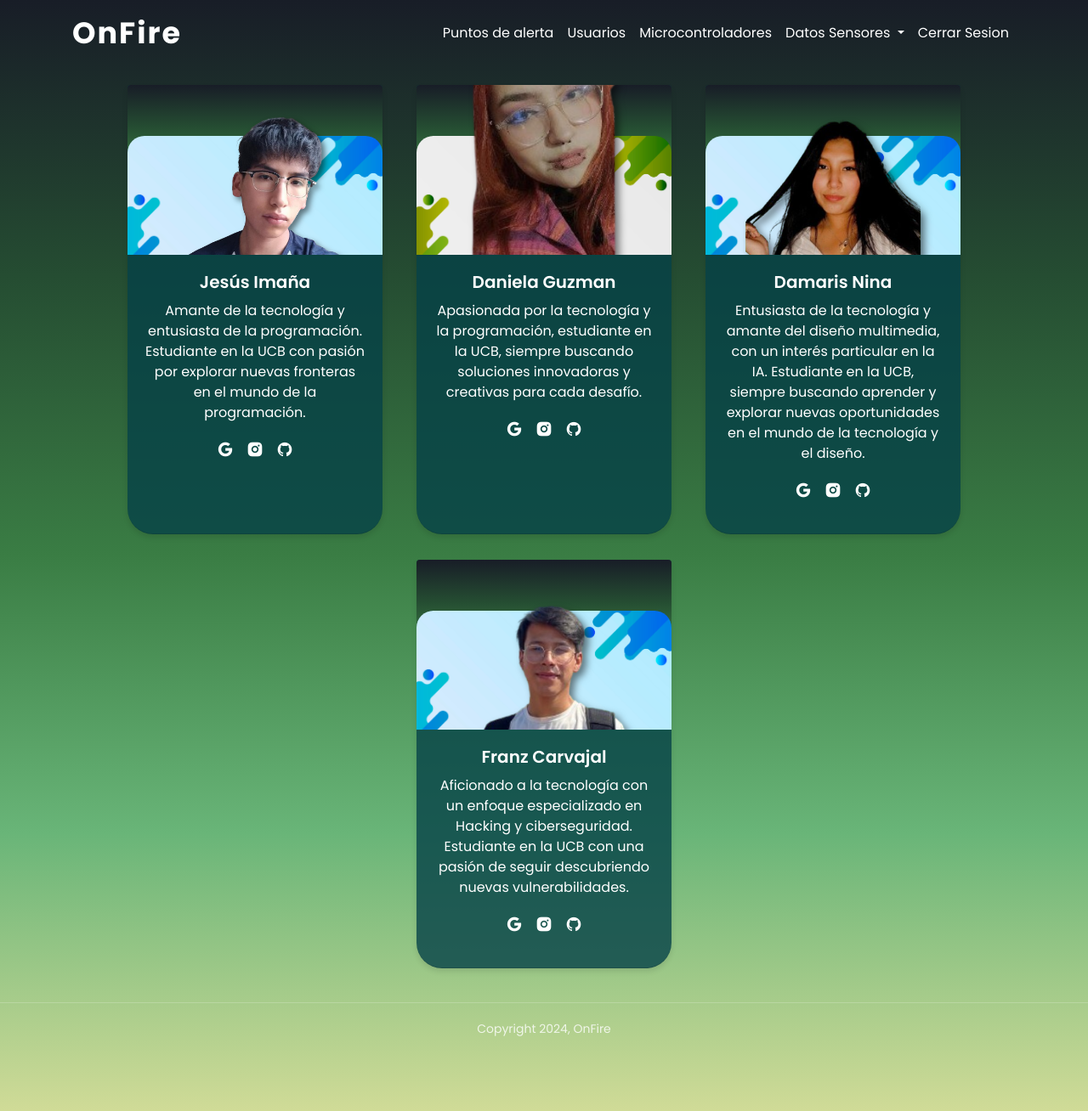
After one commit to MrBl4ck04/IoTIncendios, a PHP site: page /IoTIncendios/contacto/indexContactoAD.html in a window 1280 px wide. The commit adds this page. Shown: the whole page at 85% size. Run offline with PHP 8.4, Linux system fonts and the light colour scheme.

```diff
--- /dev/null
+++ b/contacto/indexContactoAD.html
@@ -0,0 +1,149 @@
+<!DOCTYPE html>
+<html lang="en">
+<head>
+    <meta charset="UTF-8">
+    <meta http-equiv="X-UA-Compatible" content="IE=edge">
+    <meta name="viewport" content="width=device-width, initial-scale=1.0">
+    <title>Contacto</title>
+    <link rel="stylesheet" href="https://cdn.jsdelivr.net/npm/bootstrap@4.6.2/dist/css/bootstrap.min.css">
+    <link rel="stylesheet" href="stylesContacto.css">
+    <link href="https://cdn.jsdelivr.net/npm/remixicon/fonts/remixicon.css" rel="stylesheet">
+    <link rel="stylesheet" href="/frontend/style.css">
+    <style>
+        body {
+            background: linear-gradient(to bottom, #181d27, #254d32, #3a7d44, #69b578, #d0db97);
+            color: #fff; /* Opcional para asegurar texto legible */
+        }
+    </style>
+</head>
+<body>
+    <nav class="navbar navbar-light fixed-top navbar-expand-lg">
+        <div class="container">
+            <a class="navbar-brand" href="../frontend/index.html">OnFire</a>
+
+            <button class="navbar-toggler" type="button" data-toggle="collapse" data-target="#navbarOpen">
+                <span class="navbar-toggler-icon"></span>
+            </button>
+
+            <div class="collapse navbar-collapse" id="navbarOpen">
+                <ul class="navbar-nav ml-auto">
+
+                    <li class="nav-item">
+                        <a class="nav-link" href="http://localhost/index.php">Puntos de alerta</a>
+                    </li>
+                    <li class="nav-item">
+                        <a class="nav-link" href="http://localhost/IoTIncendios/usersWEb/usersABM.php">Usuarios</a>
+                    </li>
+                    <li class="nav-item">
+                        <a class="nav-link" href="http://localhost/IoTIncendios/microWEb/microABM.php">Microcontroladores</a>
+                    </li>
+                    <li class="nav-item dropdown">
+                        <a class="nav-link dropdown-toggle" href="#" id="navbarDropdown" role="button" data-toggle="dropdown" aria-haspopup="true" aria-expanded="false">
+                            Datos Sensores
+                        </a>
+                        <div class="dropdown-menu" aria-labelledby="navbarDropdown">
+                            <a class="dropdown-item" href="http://localhost/IoTIncendios/datosWeb/ver_datos.php?sensor=flama">Flama</a>
+                            <a class="dropdown-item" href="http://localhost/IoTIncendios/datosWeb/ver_datos.php?sensor=humedad">Humedad</a>
+                            <a class="dropdown-item" href="http://localhost/IoTIncendios/datosWeb/ver_datos.php?sensor=humo">Humo</a>
+                            <a class="dropdown-item" href="http://localhost/IoTIncendios/datosWeb/ver_datos.php?sensor=temperatura">Temperatura</a>
+                        </div>
+                    </li>
+                    <li class="nav-item">
+                        <a class="nav-link" href="http://127.0.0.1:5501/frontend/index.html">Cerrar Sesion</a>
+                    </li>
+                </ul>
+            </div>
+
+        </div>
+    </nav>
+
+    <div class="main">
+        <div class="container__cards">
+
+        <div class="card">
+            <div class="cover">
+                <img src="JesusView.png" alt="" >
+                <div class="img__back"></div>
+            </div>
+            <div class="description">
+                <h2>Jesús Imaña</h2>
+                <p>Amante de la tecnología y entusiasta de la programación. Estudiante en la UCB con pasión por explorar nuevas fronteras en el mundo de la programación.</p>
+                <ul>
+                    <li><a class="google" href="mailto:imajesus08@gmail.com"><i class="ri-google-fill"></i></a></li>
+                    <li><a class="instagram" href="https://www.instagram.com/jesdan_rs?igsh=NzlsejNiMGd1Z2h6"><i class="ri-instagram-fill"></i></a></li>
+                    <li><a class="github" href="https://github.com/JesusIma"><i class="ri-github-fill"></i></a></li>
+                </ul>
+            </div>
+        </div>
+
+        <div class="card">
+            <div class="cover">
+                <img src="Dani-removebg-preview.png" alt="">
+                <div class="img__back"></div>
+            </div>
+            <div class="description">
+                <h2>Daniela Guzman</h2>
+                <p>Apasionada por la tecnología y la programación, estudiante en la UCB, siempre buscando soluciones innovadoras y creativas para cada desafío.</p>
+                <ul>
+                    <li><a class="google" href="mailto:danialee14@gmail.com"><i class="ri-google-fill"></i></a></li>
+                    <li><a class="instagram" href="https://www.instagram.com/danialee14/"><i class="ri-instagram-fill"></i></a></li>
+                    <li><a class="github" href="https://github.com/inaDAGod"><i class="ri-github-fill"></i></a></li>
+                </ul>
+            </div>
+        </div>
+
+        <div class="card">
+            <div class="cover">
+                <img src="DamView.png" alt="">
+                <div class="img__back"></div>
+            </div>
+            <div class="description">
+                <h2>Damaris Nina</h2>
+                <p>Entusiasta de la tecnología y amante del diseño multimedia, con un interés particular en la IA. Estudiante en la UCB, siempre buscando aprender y explorar nuevas oportunidades en el mundo de la tecnología y el diseño.</p>
+                <ul>
+                    <li><a class="google" href="mailto:@gmail.com"><i class="ri-google-fill"></i></a></li>
+                    <li><a class="instagram" href="https://www.instagram.com/surprise_leonardini?igsh=NGEwMmdrOTZ1a3V4"><i class="ri-instagram-fill"></i></a></li>
+                    <li><a class="github" href="https://github.com/DamLeo19"><i class="ri-github-fill"></i></a></li>
+                </ul>
+            </div>
+        </div>
+
+        <div class="card">
+            <div class="cover">
+                <img src="ChuteView.png" alt="">
+                <div class="img__back"></div>
+            </div>
+            <div class="description">
+                <h2>Franz Carvajal</h2>
+                <p>Aficionado a la tecnología con un enfoque especializado en Hacking y ciberseguridad. Estudiante en la UCB con una pasión de seguir descubriendo nuevas vulnerabilidades.</p>
+                <ul>
+                    <li><a class="google" href="mailto:franz.carvajal04@gmail.com"><i class="ri-google-fill"></i></a></li>
+                    <li><a class="instagram" href="https://www.instagram.com/franz.car/"><i class="ri-instagram-fill"></i></a></li>
+                    <li><a class="github" href="https://github.com/MrBl4ck04"><i class="ri-github-fill"></i></a></li>
+                </ul>
+            </div>
+        </div>
+
+    </div>
+
+    <div class="copyright">
+        <p>Copyright 2024, OnFire</p>
+    </div>
+    <script src="https://cdn.jsdelivr.net/npm/jquery@3.5.1/dist/jquery.slim.min.js"></script>
+    <script src="https://cdn.jsdelivr.net/npm/bootstrap@4.6.2/dist/js/bootstrap.min.js"></script>
+    <script>
+        // Espera a que el DOM cargue completamente
+        document.addEventListener('DOMContentLoaded', function () {
+            const navbar = document.querySelector('.navbar');
+            window.addEventListener('scroll', function () {
+                if (window.scrollY > 50) {
+                    navbar.classList.add('scrolled');
+                } else {
+                    navbar.classList.remove('scrolled');
+                }
+            });
+        });
+    </script>
+
+</body>
+</html>
--- a/datosWeb/ver_datos.php
+++ b/datosWeb/ver_datos.php
@@ -93,7 +93,7 @@ if ($sensor && $id && isset($_POST['confirmar_eliminacion'])) {
                         </div>
                     </li>
                     <li class="nav-item">
-                        <a class="nav-link" href="http://localhost/IoTIncendios/contacto/indexContacto.html">Contacto</a>
+                        <a class="nav-link" href="http://localhost/IoTIncendios/contacto/indexContactoAD.html">Contacto</a>
                     </li>
                     <li class="nav-item">
                         <a class="nav-link" href="http://127.0.0.1:5501/frontend/index.html">Cerrar sesión</a>
--- a/frontend/indexAdmin.html
+++ b/frontend/indexAdmin.html
@@ -42,7 +42,7 @@
                         </div>
                     </li>
                     <li class="nav-item">
-                        <a class="nav-link" href="/contacto/indexContacto.html">Contacto</a>
+                        <a class="nav-link" href="/contacto/indexContactoAD.html">Contacto</a>
                     </li>
                     <li class="nav-item">
                         <a class="nav-link" href="index.html">Cerrar Sesion</a>
--- a/microWeb/microABM.php
+++ b/microWeb/microABM.php
@@ -93,7 +93,7 @@ $result = $conn->query($sql);
                         </div>
                     </li>
                     <li class="nav-item">
-                        <a class="nav-link" href="http://localhost/IoTIncendios/contacto/indexContacto.html">Contacto</a>
+                        <a class="nav-link" href="http://localhost/IoTIncendios/contacto/indexContactoAD.html">Contacto</a>
                     </li>
                     <li class="nav-item">
                         <a class="nav-link" href="http://127.0.0.1:5501/frontend/index.html">Cerrar sesión</a>
--- a/usersWeb/usersABM.php
+++ b/usersWeb/usersABM.php
@@ -81,7 +81,7 @@
                         </div>
                     </li>
                     <li class="nav-item">
-                        <a class="nav-link" href="http://localhost/IoTIncendios/contacto/indexContacto.html">Contacto</a>
+                        <a class="nav-link" href="http://localhost/IoTIncendios/contacto/indexContactoAD.html">Contacto</a>
                     </li>
                     <li class="nav-item">
                         <a class="nav-link" href="http://127.0.0.1:5501/frontend/index.html">Cerrar sesión</a>
```
Also changed, not shown: frontend/index.html (+15 -0 lines), frontend/style.css (+64 -0 lines).
